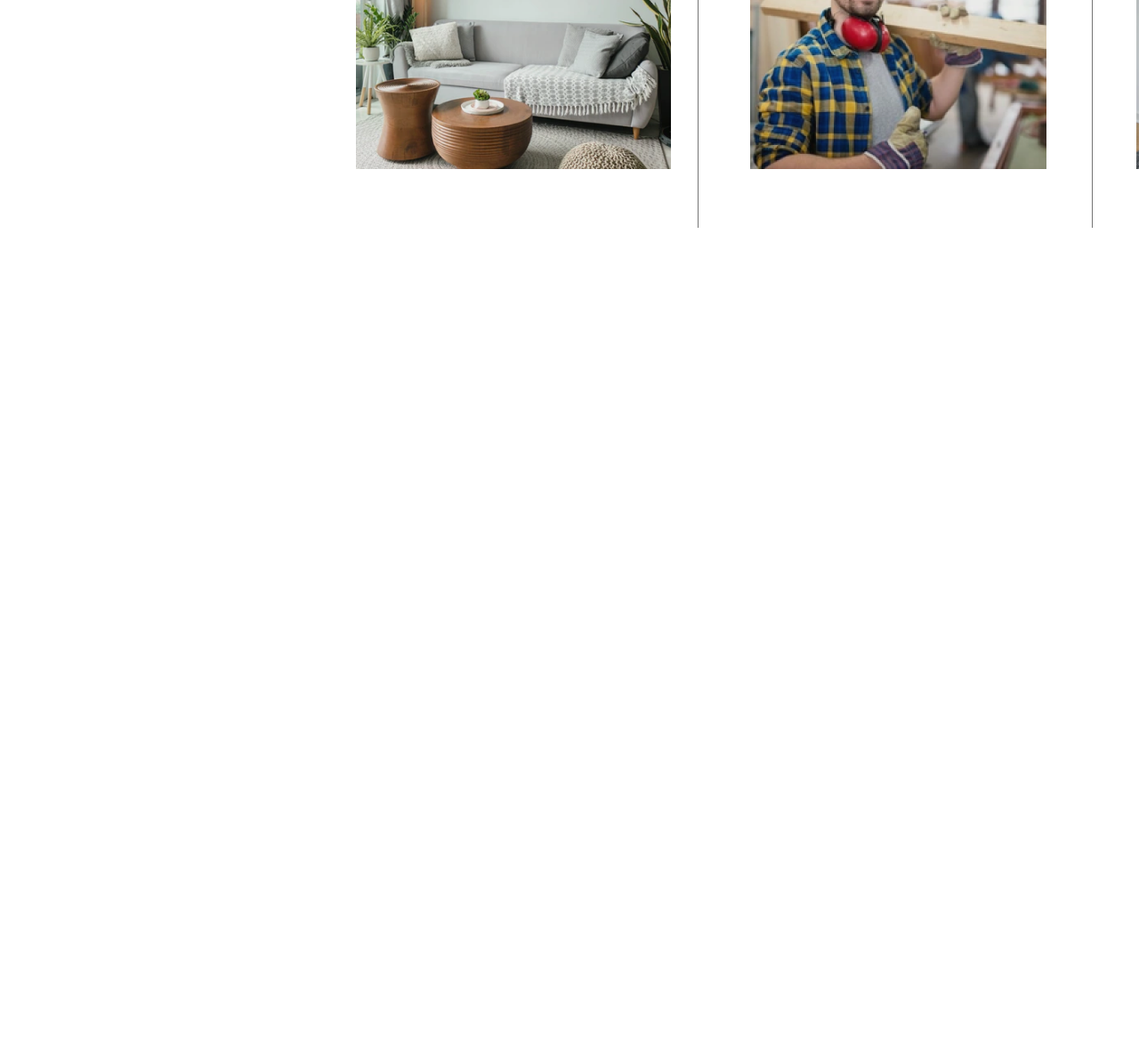
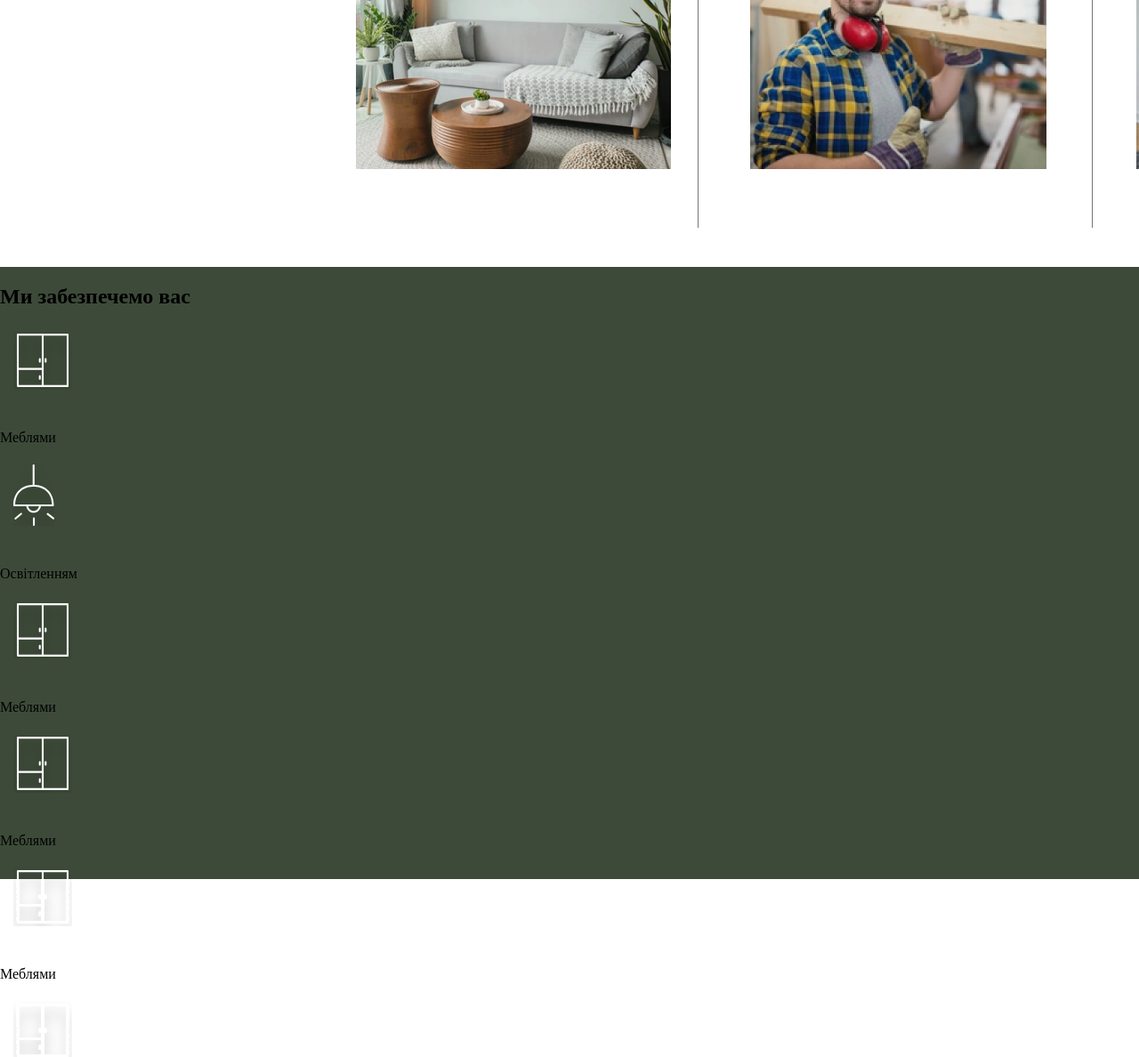
Before and after one commit to renatakov/ringo-website, a website: page index.html in a window 1280 px wide. Shown: the part 1400-2588 px from the top of the page at 89% size. Before the commit the page ends 1656 px from the top, so only its background shows below. Drawn offline with Linux system fonts and the light colour scheme.

Commit message:
sec3 is doing by myself

```diff
--- a/css.css
+++ b/css.css
@@ -295,6 +295,7 @@
   border-bottom: none;
   border-top: none;
   border-left: none;
+
 }
 
 .thli{
@@ -311,3 +312,12 @@
   line-height: 100%;
   color: #3D4A39;
 }
+
+#sec3{
+  position: absolute;
+  width: 100%;
+  height: 688px;
+  left: 0px;
+  top: 1700px;
+  background: #3D4A39;
+}
--- a/index.html
+++ b/index.html
@@ -67,6 +67,21 @@
     </li>
   </ol>
 </section>
+<section id="sec3">
+  <h1>Ми забезпечемо вас </h1>
+  <img src="./images/room-wardrobe 1.svg" alt="" class="furniture"/>
+  <p>Меблями</p>
+  <img src="./images/furniture (1) 1.svg" alt="" class="lamp"/>
+  <p>Освітленням</p>
+  <img src="./images/room-wardrobe 1.svg" alt="" class="furniture"/>
+  <p>Меблями</p>
+  <img src="./images/room-wardrobe 1.svg" alt="" class="furniture"/>
+  <p>Меблями</p>
+  <img src="./images/room-wardrobe 1.svg" alt="" class="furniture"/>
+  <p>Меблями</p>
+  <img src="./images/room-wardrobe 1.svg" alt="" class="furniture"/>
+  <p>Меблями</p>
+</section>
 <script src="./js/slider.js"></script>
 </body>
 </html>
```
Also changed, not shown: index.js (added, +14 -0 lines), package.json (added, +23 -0 lines), images/furniture (1) 1.svg (added), images/room-wardrobe 1.svg (added), 1 other file.
